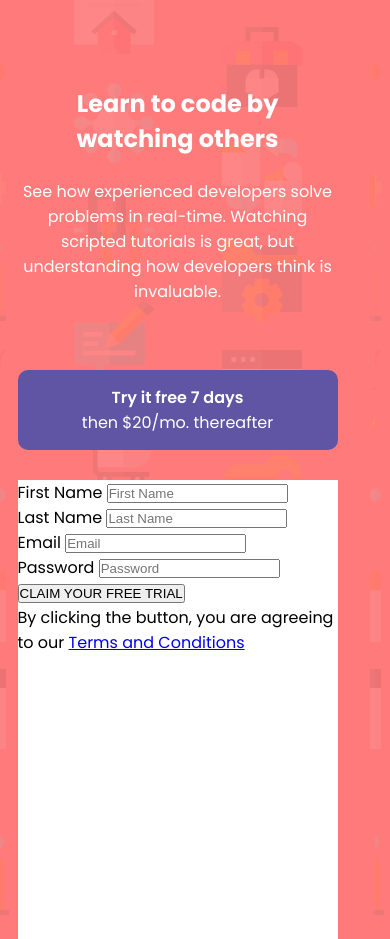
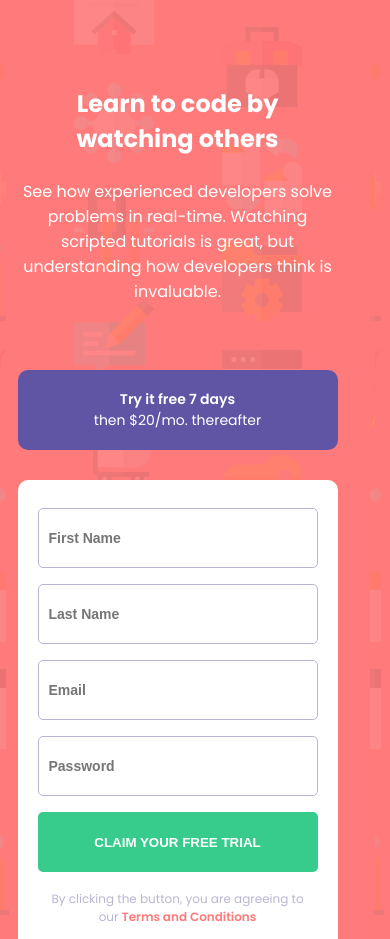
Before and after one commit to AndreySkopintsev/intro-component-with-signup-form, a plain HTML site: page index.html in a window 390 px wide. Shown: the top 939 px of the page. Drawn offline with Linux system fonts and the light colour scheme.

Commit message:
finished styling mobile version

```diff
--- a/index.html
+++ b/index.html
@@ -21,19 +21,15 @@
       <article>
         <form action="">
           <div class="input-box">
-            <label for="First Name">First Name</label>
             <input type="text" placeholder="First Name">
           </div>
           <div class="input-box">
-            <label for="Last Name">Last Name</label>
             <input type="text" placeholder="Last Name">
           </div>
           <div class="input-box">
-            <label for="email">Email</label>
             <input type="email" placeholder="Email">
           </div>
           <div class="input-box">
-            <label for="password">Password</label>
             <input type="password" placeholder="Password">
           </div>
           <button type="submit">CLAIM YOUR FREE TRIAL</button>
--- a/style.css
+++ b/style.css
@@ -44,6 +44,7 @@ p.tryout{
     flex-direction: column;
     justify-content: center;
     align-items: center;
+    font-size: 14px;
     color: #fff;
     min-width: 320px;
     min-height: 80px;
@@ -58,11 +59,50 @@ span{
 
 article{
     background: #fff;
+    padding: 20px;
     margin-top: 30px;
     max-width: 320px;
-    min-height: 500px;
+    min-height: 450px;
+    border-radius: 10px;
 }
 
 form{
+    display: flex;
+    flex-direction: column;
+    justify-content: space-around;
     max-width: 320px;
+    min-height: 380px;
 }
+
+input{
+    height: 60px;
+    width: 100%;
+    font-size: 14px;
+    padding: 10px;
+    font-weight: 600;
+    border: 1px solid hsl(246, 25%, 77%);
+    border-radius: 5px;
+}
+
+button[type=submit]{
+    width: 100%;
+    height: 60px;
+    background: hsl(154, 59%, 51%);
+    border: none;
+    border-radius: 5px;
+    color: #fff;
+    font-weight: 600;
+}
+
+p.disclaimer{
+    color: hsl(246, 25%, 77%);
+    padding: 10px;
+    font-size: 12px;
+    text-align: center;
+}
+
+a{
+    text-decoration: none;
+    color: hsl(0, 100%, 74%);
+    font-weight: 600;
+}
```
